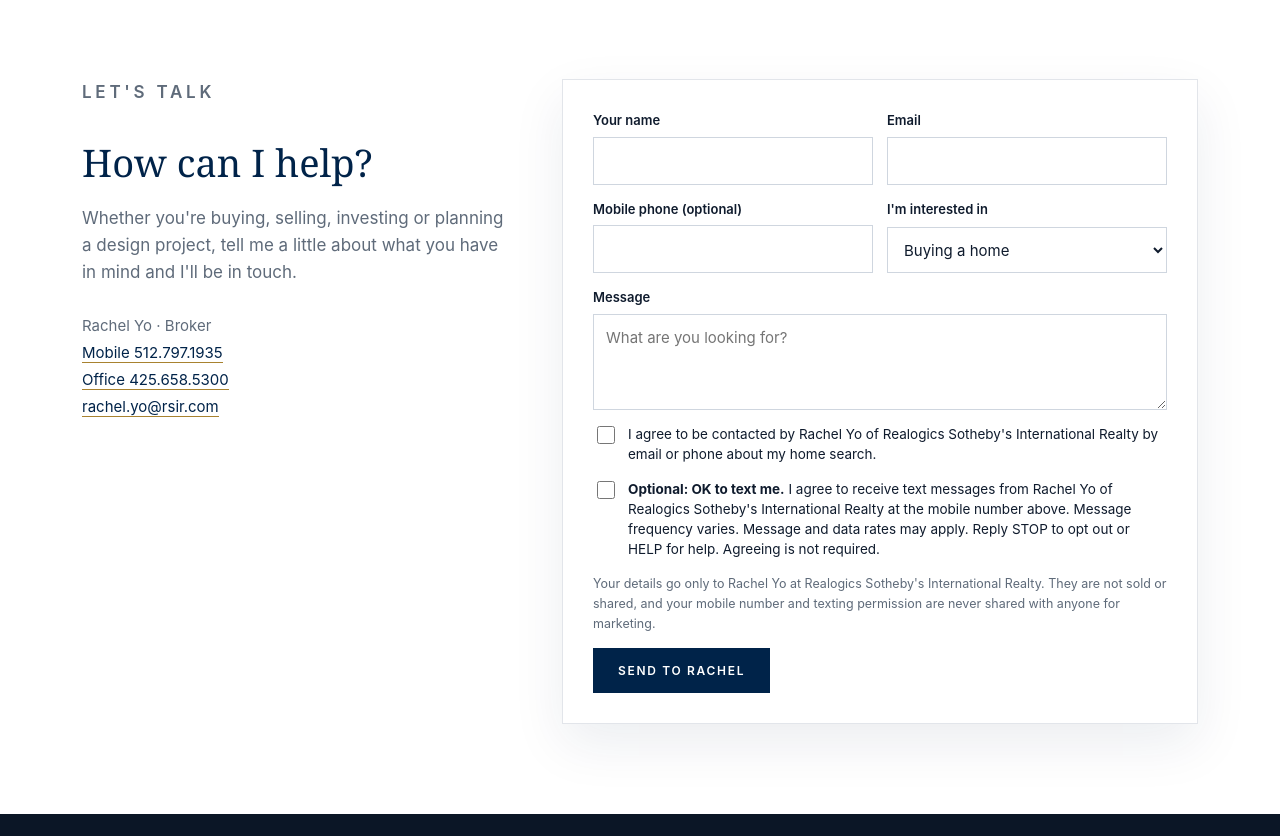
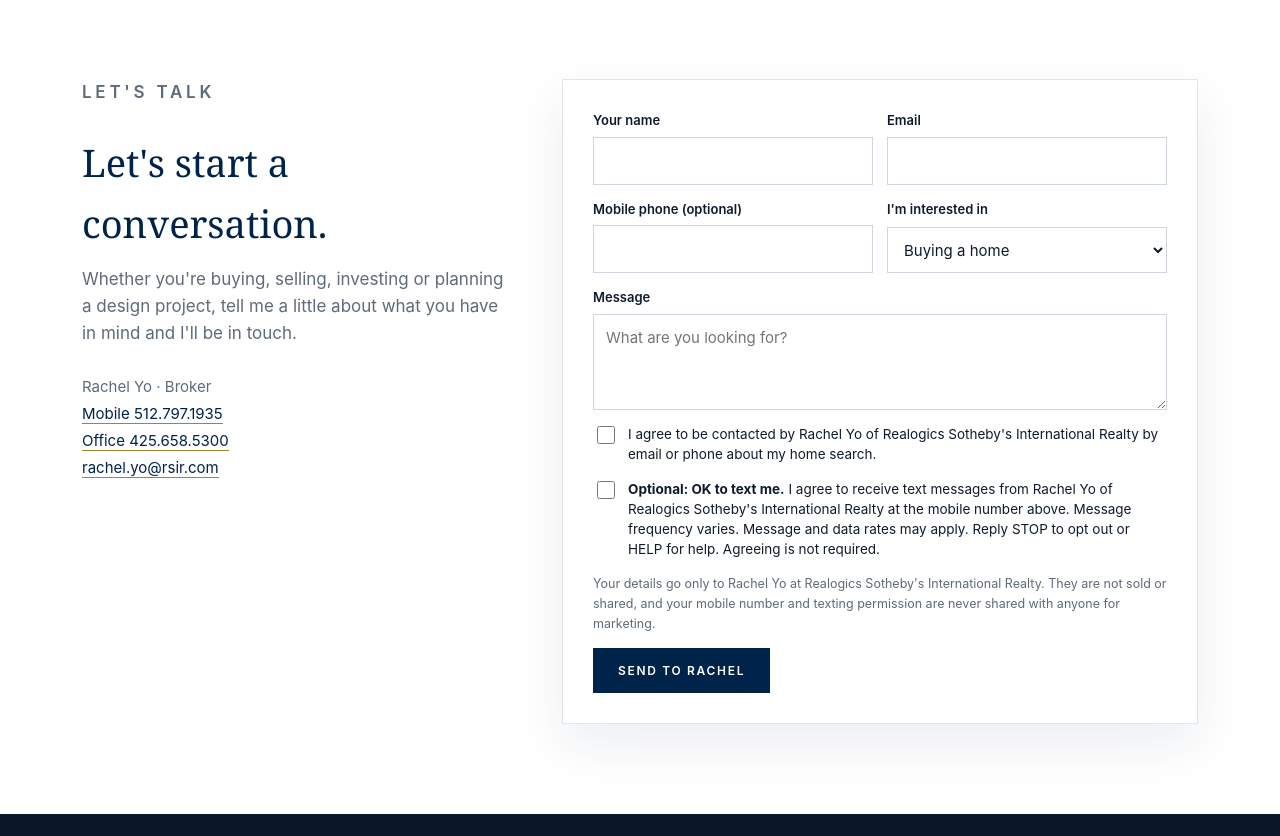
Before and after one commit to inchurl2564/seattleneighborhood, a plain HTML site: page index.html in a window 1280 px wide. Shown: the part 3640-4476 px from the top of the page. Drawn offline with Linux system fonts and the light colour scheme.

Commit message:
Let's talk section heading: 'Let's start a conversation.'
Co-Authored-By: Claude Opus 5.5 <noreply@anthropic.com>
Claude-Session: https://claude.ai/code/session_01UjDryhGExWE8ssoik5AUFA

```diff
--- a/index.html
+++ b/index.html
@@ -282,7 +282,7 @@ footer a{color:inherit;border-bottom:1px solid rgba(233,207,143,.4)}
 </div></section>
 
 <section class="contact" id="contact"><div class="wrap">
-  <div class="ctext"><p class="kick">Let's talk</p><h2>How can I help?</h2>
+  <div class="ctext"><p class="kick">Let's talk</p><h2>Let's start a conversation.</h2>
   <p>Whether you're buying, selling, investing or planning a design project, tell me a little about what you have in mind and I'll be in touch.</p>
   <p class="direct">Rachel Yo · Broker<br><a href="tel:+15127971935">Mobile 512.797.1935</a><br><a href="tel:+14256585300">Office 425.658.5300</a><br><a href="mailto:rachel.yo@rsir.com">rachel.yo@rsir.com</a></p></div>
   <div class="quick"><a class="btn" href="tel:+15127971935">Call Rachel</a><a class="btn ghost" href="sms:+15127971935">Text Rachel</a><a class="btn ghost" href="mailto:rachel.yo@rsir.com">Email</a><button class="btn ghost" type="button" onclick="this.closest('.contact').classList.add('formopen')">Send a message</button></div>
```
Also changed, not shown: site_home.html (+1 -1 lines).
